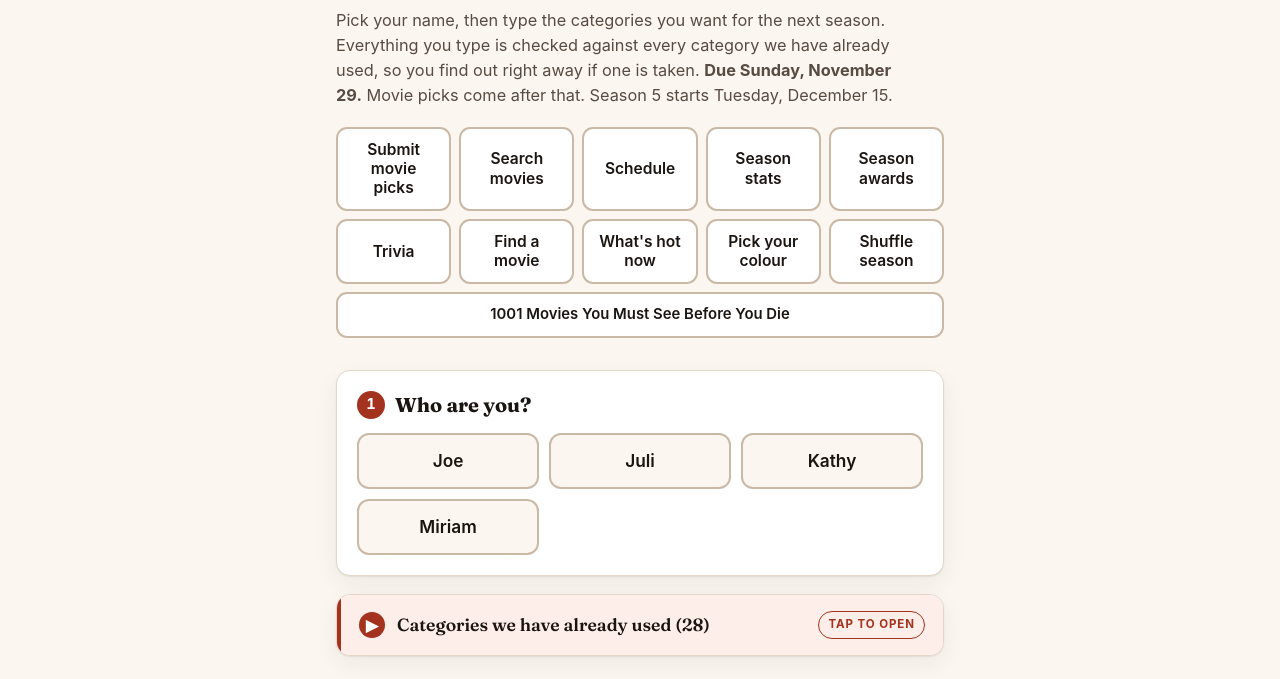
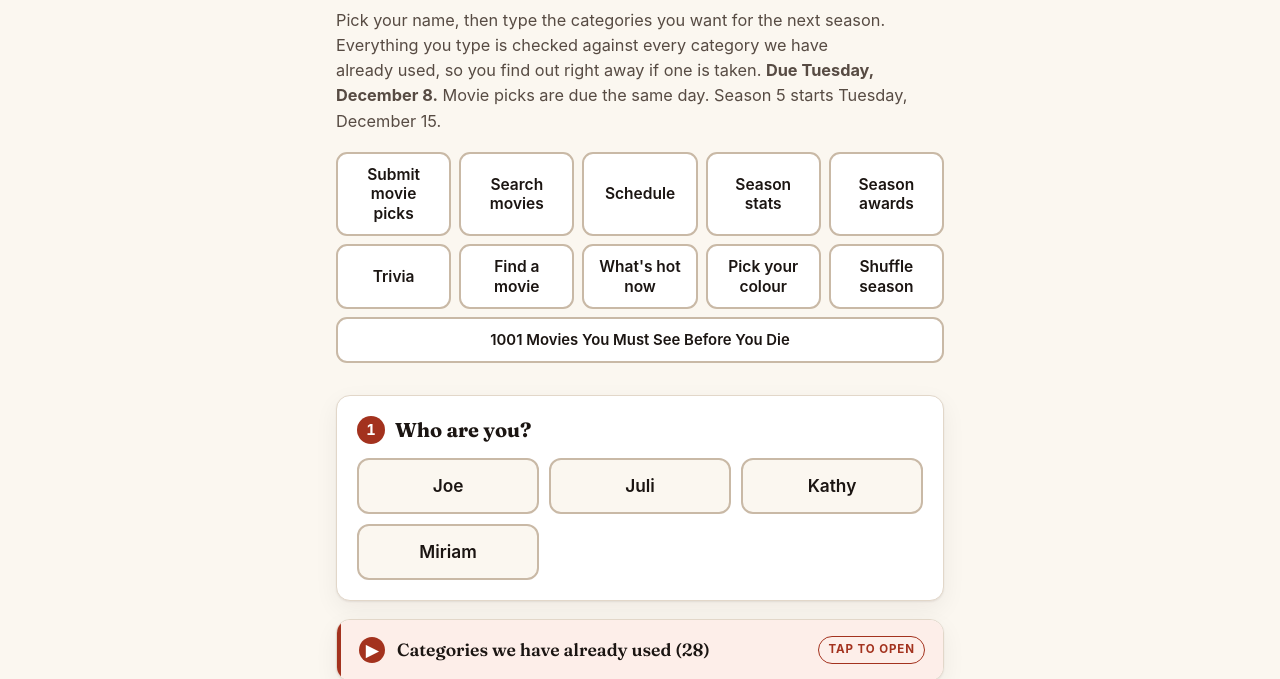
Before and after one commit to joenorwood77/family-movie-night, a plain HTML site: page index.html in a window 1280 px wide. Shown: the part 121-800 px from the top of the page. Drawn offline with Linux system fonts and the light colour scheme; no server answers.

Commit message:
Publish site: config.js, index.html, lib.js, picks.html
Generated from the Family Movies project's site/ directory.

Co-Authored-By: Claude Opus 5 <noreply@anthropic.com>
Claude-Session: https://claude.ai/code/session_01MZSjUjXzYP5CEqYEduT2tW

```diff
--- a/config.js
+++ b/config.js
@@ -16,7 +16,14 @@ window.FM_CONFIG = {
   // being sick". Sunday either way.
   // Moved back ANOTHER week on 2026-11-16. Joe: "pushed back one more week in our
   // schedule". Sunday either way, so the deadline still lands on a Sunday.
-  due: "2026-11-29",
+  // 🛑 LOCKED BY JOE ON 2026-11-17, and this is not another slip. It is the first time
+  // the CATEGORIES and the MOVIE PICKS have one shared date: both due Tuesday 2026-12-08.
+  // ⚠ IT STOPS BEING A SUNDAY, after three straight Sunday deadlines, so nothing may
+  // assume one. `seasonStart` was already Tue 2026-12-15 and does NOT move, which leaves a
+  // full week between the two and room over check_schedule's three-day floor.
+  // 🔑 index.html AND picks.html both print this one value as of today; picks.html
+  // had never shown a date at all. Neither formats it itself: see FM.dueText in lib.js.
+  due: "2026-12-08",
   themesPerPerson: 2,
 
   /* Birthday movie nights are worked out from these.
--- a/index.html
+++ b/index.html
@@ -339,28 +339,28 @@ function save(){
 
 /* ---------- header and footer ---------- */
 $("h-title").textContent = SEASON + " category picks";
-if (CFG.due){
-  var d = new Date(CFG.due + "T12:00:00");
-  if (!isNaN(d)){
-    var due = d.toLocaleDateString(undefined, { weekday:"long", month:"long", day:"numeric" });
-    $("h-lede").appendChild(el("strong", null, " Due " + due + "."));
-  }
-}
+/* 🛑 THE DATE IS FORMATTED IN lib.js, NOT HERE, as of 2026-11-17. picks.html prints
+   the same deadline from the same function from today, and two copies drift. */
+var dueTxt = FM.dueText();
+if (dueTxt) $("h-lede").appendChild(el("strong", null, " Due " + dueTxt + "."));
 
 /* WHAT HAPPENS NEXT. Before 2026-11-15 this page named the deadline and nothing else: it never
    said when the season actually begins, nor that movie picks are the step AFTER categories. Both
    are read from config.js, so neither can go stale on its own. */
-if (CFG.seasonStart){
-  var sd = new Date(CFG.seasonStart + "T12:00:00");
-  if (!isNaN(sd)){
-    var startTxt = sd.toLocaleDateString(undefined, { weekday:"long", month:"long", day:"numeric" });
-    /* 🛑 ORDER MATTERS HERE, and the first attempt got it wrong. It read "Season 5 starts
-       Tuesday, December 8, and movie picks come next", which Joe read as picks happening AFTER
-       the 8th. Naming the next step FIRST, right after the deadline it follows, removes the
-       ambiguity: "that" can only mean the due date it sits beside. */
-    $("h-lede").appendChild(document.createTextNode(" Movie picks come after that. " + SEASON
-      + " starts " + startTxt + "."));
-  }
+var startTxt = FM.startText();
+if (startTxt){
+  /* 🛑 ORDER MATTERS HERE, and the first attempt got it wrong. It read "Season 5 starts
+     Tuesday, December 8, and movie picks come next", which Joe read as picks happening AFTER
+     that date. Naming the next step FIRST, right after the deadline it follows, removes the
+     ambiguity: "that" can only mean the due date it sits beside.
+
+     ⚠ AND THE SENTENCE CHANGED AGAIN ON 2026-11-17, because the FACT under it changed.
+     "Movie picks come after that" was true while the picks deadline was a later week. Joe
+     locked both to Tuesday 2026-12-08, so that wording now tells the family they still have
+     time once their categories are in. It is the same class of bug as a stale menu: nothing
+     breaks, and the page quietly says something untrue. */
+  $("h-lede").appendChild(document.createTextNode(" Movie picks are due the same day. " + SEASON
+    + " starts " + startTxt + "."));
 }
 $("foot").textContent = "Each person picks " + NFIELDS + " categories that have never been used before. "
   + THEMES.length + " themes have been used across Seasons 1 to 4.";
--- a/lib.js
+++ b/lib.js
@@ -779,6 +779,35 @@ window.FM = (function () {
       { weekday: "short", month: "long", day: "numeric", year: "numeric" });
   }
 
+  /* ---------- the family's two dates, formatted in ONE place ---------------------------------
+     🛑 TWO PAGES NAME THE DEADLINE NOW, SO THE FORMATTING CANNOT LIVE ON EITHER OF THEM.
+     index.html held the only copy until 2026-11-17, the day Joe locked the categories and the
+     movie picks to the SAME date and picks.html finally had something to show. A second
+     hand-written copy of `new Date(iso + "T12:00:00").toLocaleDateString(...)` is exactly how
+     this project got four stale menus and two palettes, and what drifts here is the one date
+     the family acts on: they would read two different deadlines depending on which page they
+     opened, with nothing reporting it.
+
+     🔑 parseDay is the site's one local-noon parser, so a timezone can never shift the
+     day. "2026-12-08" parsed as UTC prints the 7th for everyone west of London, which is a
+     deadline a day early for the whole family.
+
+     Returns null when config.js leaves the field empty on purpose, and when it holds something
+     unparseable, so a caller prints nothing rather than the words "Invalid Date". A caller must
+     branch on it; neither page assumes a string.
+  ------------------------------------------------------------------------------------------- */
+  function longDay(iso) {
+    var d = parseDay(iso);
+    return d ? d.toLocaleDateString(undefined,
+      { weekday: "long", month: "long", day: "numeric" }) : null;
+  }
+
+  /** The deadline the family sees, straight out of config.js. Null hides it. */
+  function dueText() { return longDay(CFG.due); }
+
+  /** The season's first film, same source, same contract. */
+  function startText() { return longDay(CFG.seasonStart); }
+
   /* ---------- the rating block ---------------------------------------------------------------
      Joe's layout, settled 2026-10-22 after five rounds: the TIGHTEST card, a big group average
      with NO "/5", four people as compact chips, then the three outside sources. Colour is
@@ -2131,6 +2160,7 @@ window.FM = (function () {
     sleeperTickets: sleeperTickets, filmKey: filmKey, avgOf: avgOf, seasonFilms: seasonFilms,
     nearestNight: nearestNight, birthdayNights: birthdayNights,
     birthdaysFor: birthdaysFor, niceDate: niceDate,
+    longDay: longDay, dueText: dueText, startText: startText,
     $: $, el: el,
     norm: norm, compact: compact, noart: noart,
     lookup: lookup, seasonName: seasonName,
```
Also changed, not shown: picks.html (+18 -0 lines).
